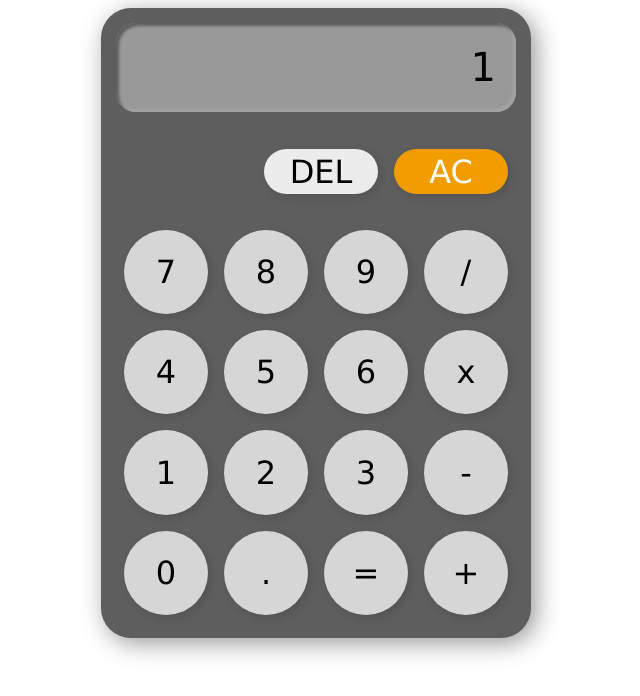
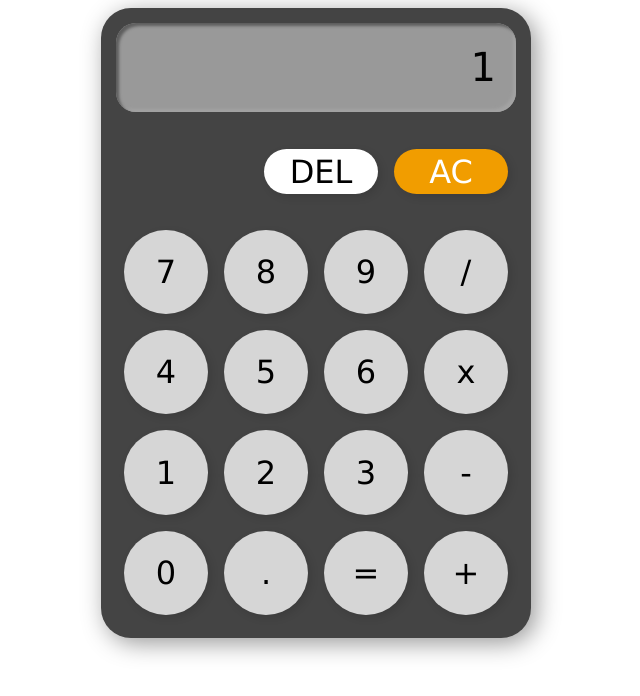
Before and after one commit to silwala/js-calculator, a plain HTML site: page index.html in a window 1280 px wide. In both pictures the pointer is over the element "DEL". Shown: the whole page, without its empty margins (324-964 px from the left). Drawn offline with Linux system fonts and the light colour scheme.

Commit message:
add hover effect to the buttons

```diff
--- a/style.css
+++ b/style.css
@@ -9,7 +9,7 @@ body{
 }
 
 .calculator-container{
-    background-color: rgb(94, 94, 94);
+    background-color: rgb(68, 68, 68);
     width: 400px;
     height: 600px;
     display: flex;
@@ -54,6 +54,7 @@ body{
 
 .buttons{
     background-color: rgb(214, 214, 214);
+    user-select: none;
     flex: 1;
     margin: 8px;
     display: flex;
@@ -61,6 +62,11 @@ body{
     align-items: center;
     font-size: 2em;
     box-shadow: 3px 3px 8px rgba(0, 0, 0, 0.123);
+    cursor: pointer;
+}
+
+.buttons:hover{
+    background-color: rgb(228, 228, 228);
 }
 
 :not(.row1) > .buttons{
@@ -84,6 +90,14 @@ body{
     color: white;
 }
 
+.clear:hover{
+    background-color: rgb(247, 183, 66);
+}
+
 .backspace{
     background-color: rgb(236, 236, 236);
 }
+
+.backspace:hover{
+    background-color: rgb(255, 255, 255);
+}
```
